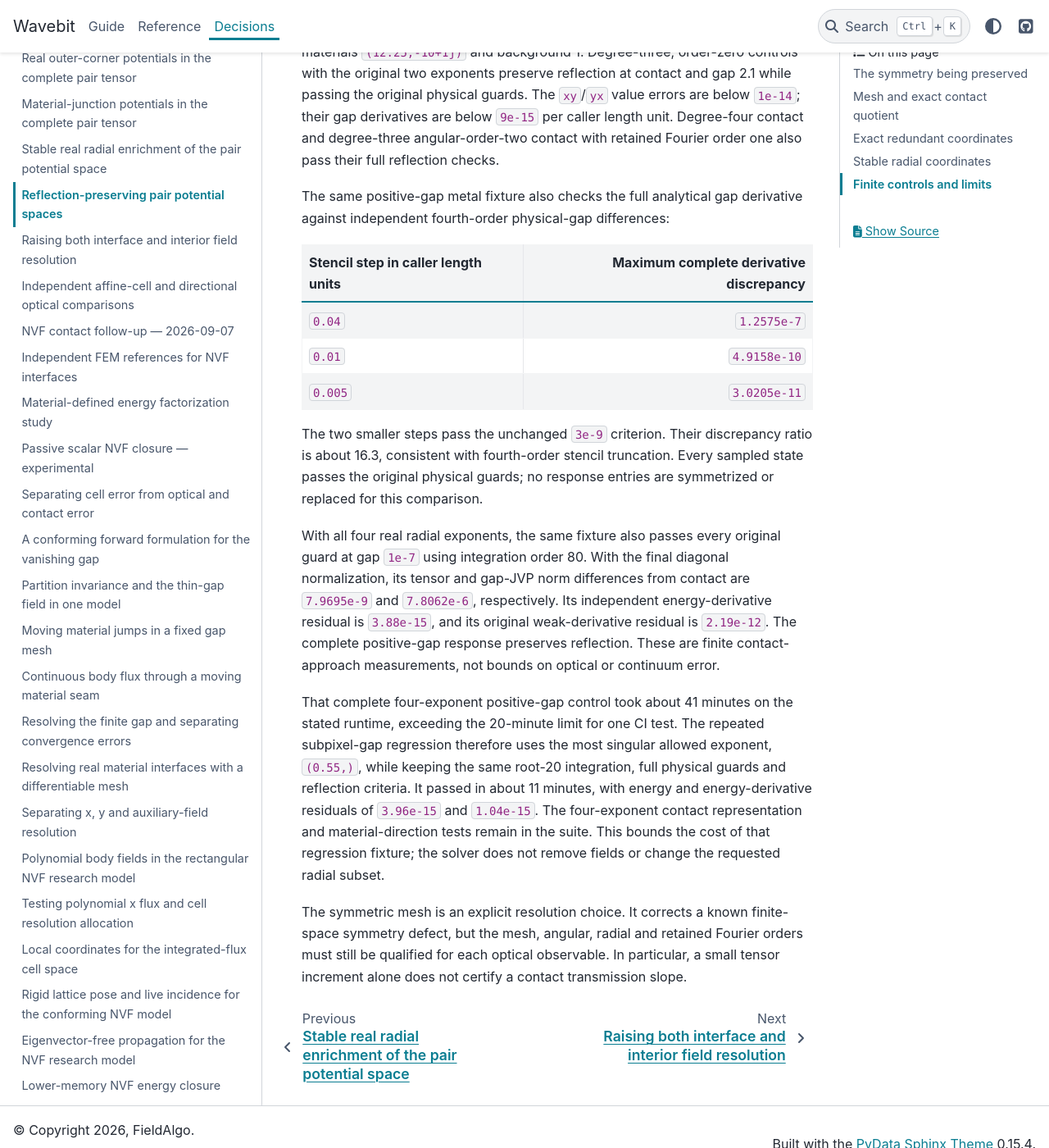
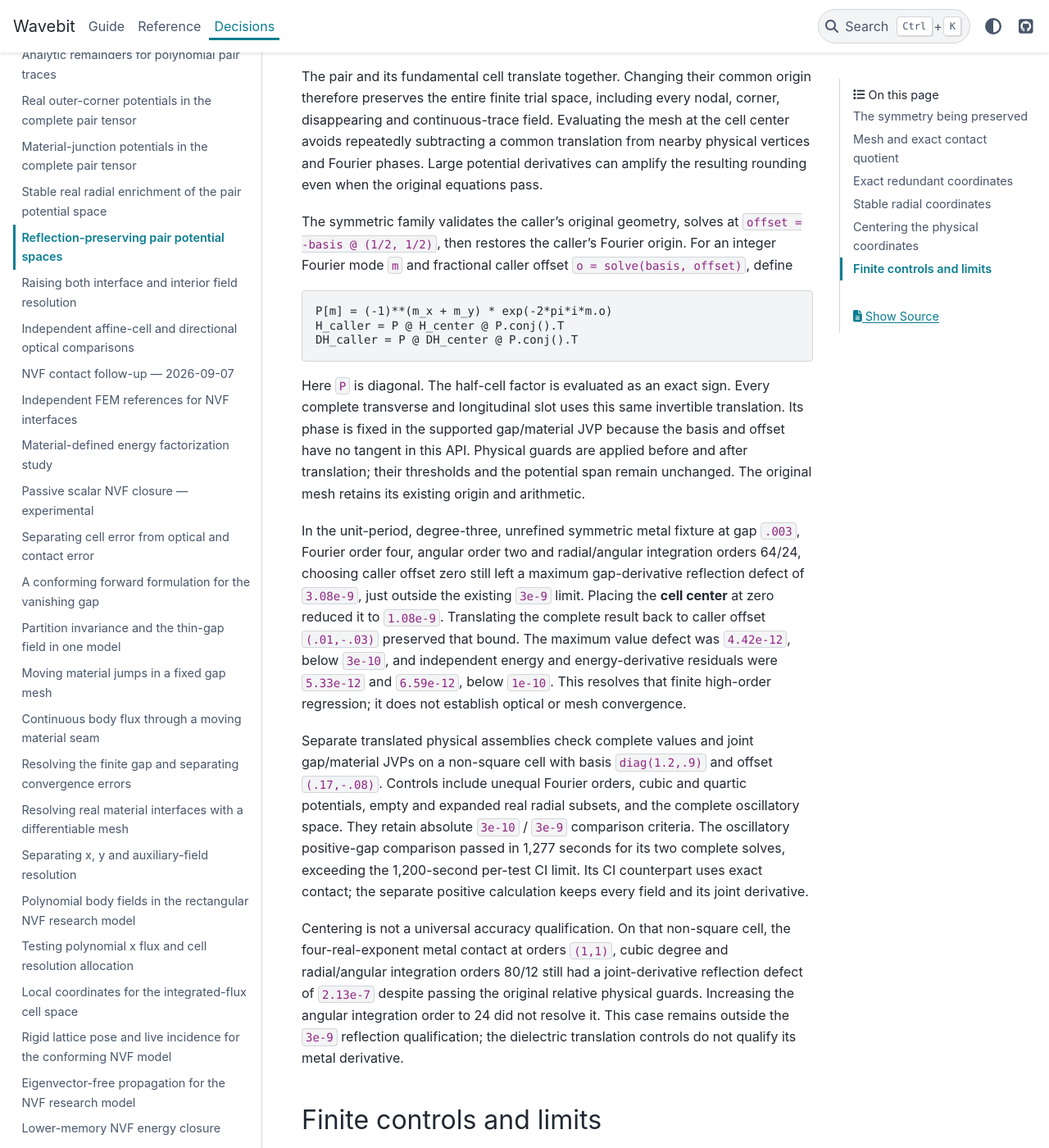
Before and after one commit to fieldalgo/wavebit, a Sphinx documentation site: the page built from docs/nvf-pair-symmetric-potentials.md, in a window 1280 px wide and 1400 px high, scrolled down 5522 px. Shown: the whole window at 82% size. Built offline with Sphinx 7.4.7 and the PyData theme 0.15.4, drawn with Linux system fonts in a browser that asks for light colours; some of the changed text lies outside the part shown.

Commit message:
Center symmetric pair equations before restoring Fourier offsets
Co-authored-by: Codex <noreply@openai.com>

````diff
--- a/docs/nvf-pair-symmetric-potentials.md
+++ b/docs/nvf-pair-symmetric-potentials.md
@@ -10,6 +10,7 @@ Targets:
 - `wavebit/_core/conforming/pair_contact_refinement.py`
 - `wavebit/_core/conforming/cartesian_pair_corner_galerkin.py`
 - `tests/test_nvf_pair_symmetric_mesh.py`
+- `tests/test_nvf_pair_centered_origin.py`
 
 The explicit corner family accepts `mesh='symmetric'` on a shift-zero
 Cartesian opening plan. The mesh and the complete potential span preserve
@@ -123,7 +124,7 @@ arithmetic passes every original physical guard:
 its energy and energy-derivative residuals are `1.02e-11` and `3.08e-11`.
 The value reflection discrepancy is `3.83e-11`, below `3e-10`. The complete
 gap-derivative reflection discrepancy is still `1.46e-8`, above `3e-9`;
-this high-order derivative is therefore not reflection-qualified. These
+that earlier high-order derivative was therefore not reflection-qualified. These
 measurements use unit period and otherwise the normalized metal geometry
 given below. The preparation changes no radial exponent, quadrature rule,
 potential count or original-mesh default. The subsequent
@@ -131,9 +132,10 @@ potential count or original-mesh default. The subsequent
 addresses additional arithmetic residue amplified by large coefficients;
 the measurements above isolate the coordinate preparation itself.
 
-The corresponding full-space regression at the default integration order
-48 also passes every original physical guard. It took about 12 minutes
-23 seconds on the stated runtime, within the 20-minute per-test CI limit.
+The earlier full-space regression at integration order 48 also passed every
+original physical guard. It took about 12 minutes 23 seconds on the stated
+runtime. The centered-origin regression described below now checks the
+complete high-order reflection identity as well.
 
 The coordinate recovery tests undo all real transforms and add independently
 evaluated Bernstein interpolation values and gradients. They recover every
@@ -204,6 +206,62 @@ contact value bitwise identical to the unit-period result, and reduces that
 derivative discrepancy to `5.09e-11`. The same normalization applies at zero
 and positive gap. The original mesh retains its existing normalization.
 
+## Centering the physical coordinates
+
+The pair and its fundamental cell translate together. Changing their common
+origin therefore preserves the entire finite trial space, including every
+nodal, corner, disappearing and continuous-trace field. Evaluating the mesh
+at the cell center avoids repeatedly subtracting a common translation from
+nearby physical vertices and Fourier phases. Large potential derivatives can
+amplify the resulting rounding even when the original equations pass.
+
+The symmetric family validates the caller's original geometry, solves at
+`offset = -basis @ (1/2, 1/2)`, then restores the caller's Fourier origin.
+For an integer Fourier mode `m` and fractional caller offset
+`o = solve(basis, offset)`, define
+
+```text
+P[m] = (-1)**(m_x + m_y) * exp(-2*pi*i*m.o)
+H_caller = P @ H_center @ P.conj().T
+DH_caller = P @ DH_center @ P.conj().T
+```
+
+Here `P` is diagonal. The half-cell factor is evaluated as an exact sign.
+Every complete transverse and longitudinal slot uses this same invertible
+translation. Its phase is fixed in the supported gap/material JVP because
+the basis and offset have no tangent in this API. Physical guards are applied
+before and after translation; their thresholds and the potential span remain
+unchanged. The original mesh retains its existing origin and arithmetic.
+
+In the unit-period, degree-three, unrefined symmetric metal fixture at gap
+`.003`, Fourier order four, angular order two and radial/angular integration
+orders 64/24, choosing caller offset zero still left a maximum gap-derivative
+reflection defect of `3.08e-9`, just outside the existing `3e-9` limit. Placing
+the **cell center** at zero reduced it to `1.08e-9`. Translating the complete
+result back to caller offset `(.01,-.03)` preserved that bound. The maximum
+value defect was `4.42e-12`, below `3e-10`, and independent energy and
+energy-derivative residuals were `5.33e-12` and `6.59e-12`, below `1e-10`.
+This resolves that finite high-order regression; it does not establish optical
+or mesh convergence.
+
+Separate translated physical assemblies check complete values and joint
+gap/material JVPs on a non-square cell with basis `diag(1.2,.9)` and offset
+`(.17,-.08)`. Controls include unequal Fourier orders, cubic and quartic
+potentials, empty and expanded real radial subsets, and the complete
+oscillatory space. They retain absolute `3e-10` / `3e-9` comparison criteria.
+The oscillatory positive-gap comparison passed in 1,277 seconds for its two
+complete solves, exceeding the 1,200-second per-test CI limit. Its CI
+counterpart uses exact contact; the separate positive calculation keeps every
+field and its joint derivative.
+
+Centering is not a universal accuracy qualification. On that non-square cell,
+the four-real-exponent metal contact at orders `(1,1)`, cubic degree and
+radial/angular integration orders 80/12 still had a joint-derivative reflection
+defect of `2.13e-7` despite passing the original relative physical guards.
+Increasing the angular integration order to 24 did not resolve it. This
+case remains outside the `3e-9` reflection qualification; the dielectric
+translation controls do not qualify its metal derivative.
+
 ## Finite controls and limits
 
 The metal fixture uses period 700, widths `(210,280)`, height 315, offset
````
Also changed, not shown: 4 other files.
